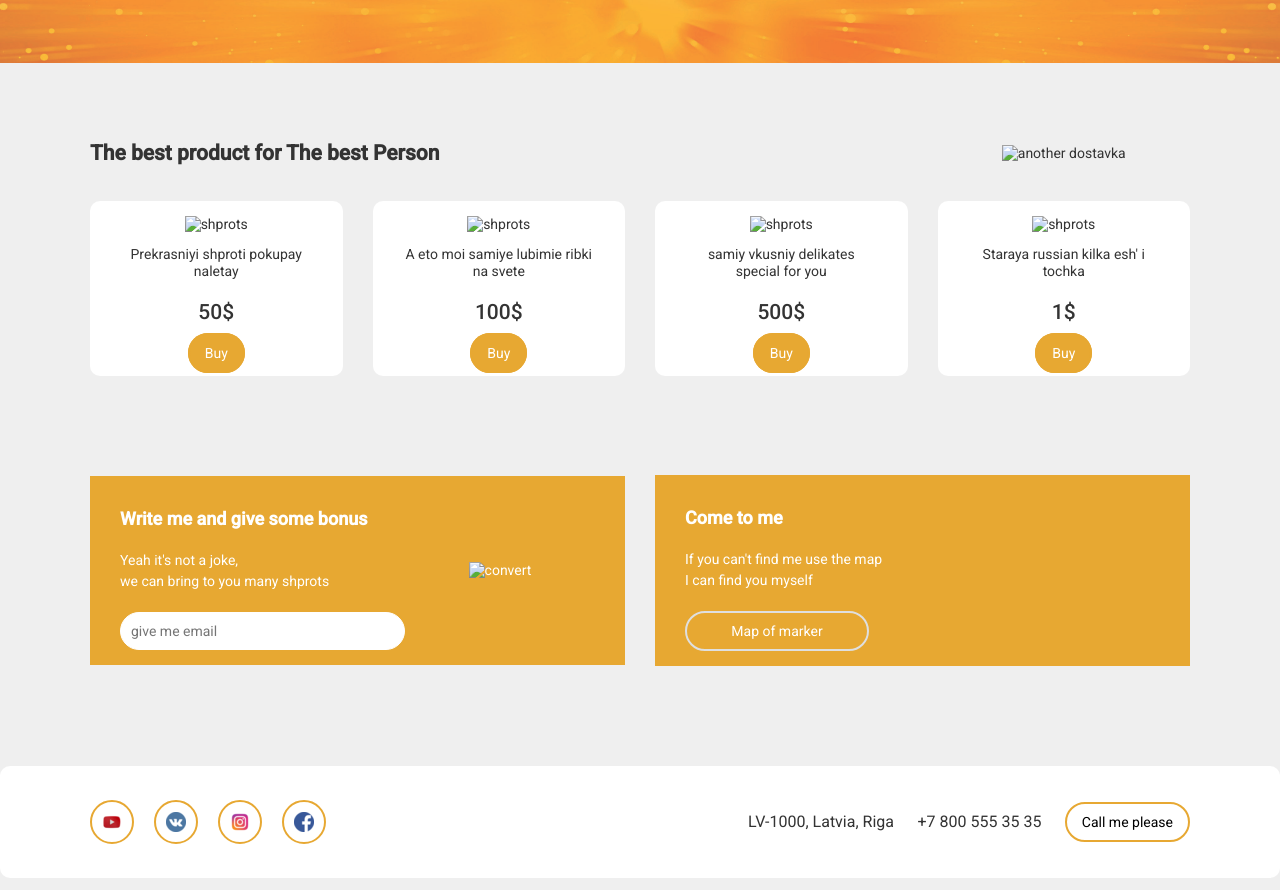
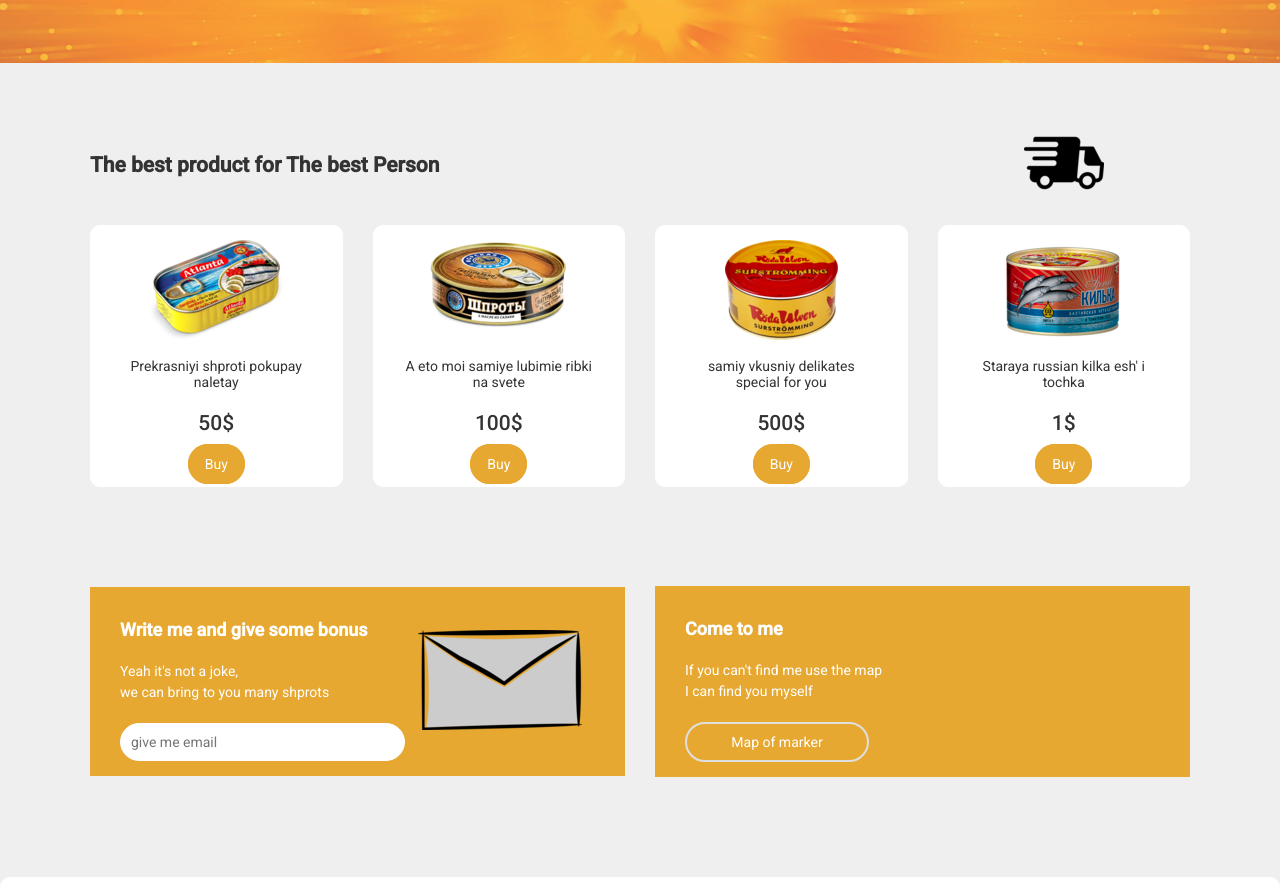
Before and after one commit to NickChatterer/Shprots, a plain HTML site: page index.html in a window 1280 px wide. Shown: the part 497-1387 px from the top of the page. Drawn offline with nearby package versions, Linux system fonts and the light colour scheme; files whose address does not match are found by name.

Commit message:
Update index.html

```diff
--- a/index.html
+++ b/index.html
@@ -66,12 +66,12 @@
             <h2 class="title-h2">The best product for The best Person</h2>
         </div>
         <div class="grid-item grid-item-img">
-            <img src="../from youtube/img/bring.png" alt="another dostavka">
+            <img src="../img/bring.png" alt="another dostavka">
         </div>
         <div class="grid-item grid-item-catalog">
             <div class="bg-white">
                 <div class="thumb">
-                    <img src="../from youtube/img/shprot.png" alt="shprots">
+                    <img src="../img/shprot.png" alt="shprots">
                 </div>
                 <p class="grid-title">Prekrasniyi shproti pokupay naletay</p>
                 <p class="grid-price">50$</p>
@@ -81,7 +81,7 @@
         <div class="grid-item grid-item-catalog">
             <div class="bg-white">
                 <div class="thumb">
-                    <img src="../from youtube/img/shprot2.png" alt="shprots">
+                    <img src="../img/shprot2.png" alt="shprots">
                 </div>
                 <p class="grid-title">A eto moi samiye lubimie ribki na svete</p>
                 <p class="grid-price">100$</p>
@@ -91,7 +91,7 @@
         <div class="grid-item grid-item-catalog">
             <div class="bg-white">
                 <div class="thumb">
-                    <img src="../from youtube/img/shprot3.png" alt="shprots">
+                    <img src="../img/shprot3.png" alt="shprots">
                 </div>
                 <p class="grid-title">samiy vkusniy delikates special for you</p>
                 <p class="grid-price">500$</p>
@@ -101,7 +101,7 @@
         <div class="grid-item grid-item-catalog">
             <div class="bg-white">
                 <div class="thumb">
-                    <img src="../from youtube/img/shprot4.png" alt="shprots">
+                    <img src="../img/shprot4.png" alt="shprots">
                 </div>
                 <p class="grid-title">Staraya russian kilka esh' i tochka</p>
                 <p class="grid-price">1$</p>
@@ -116,7 +116,7 @@
                     <input type="email" placeholder="give me email">
                 </div>
                 <div class="bg-green-item bg-green-item-img">
-                    <img src="../from youtube/img/convert.png" alt="convert">
+                    <img src="../img/convert.png" alt="convert">
                 </div>
             </div>
         </div>
```
